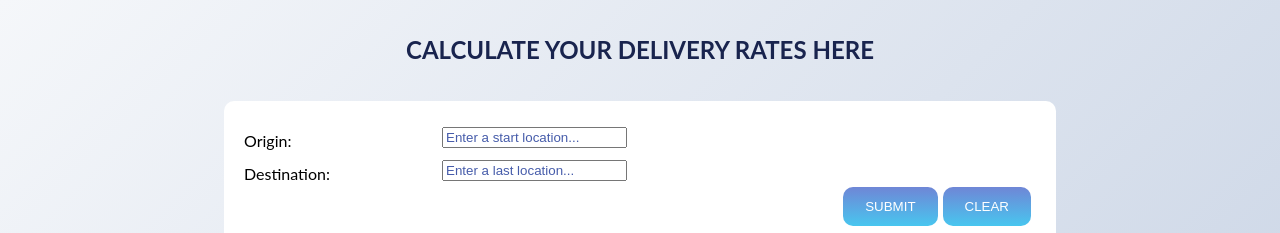
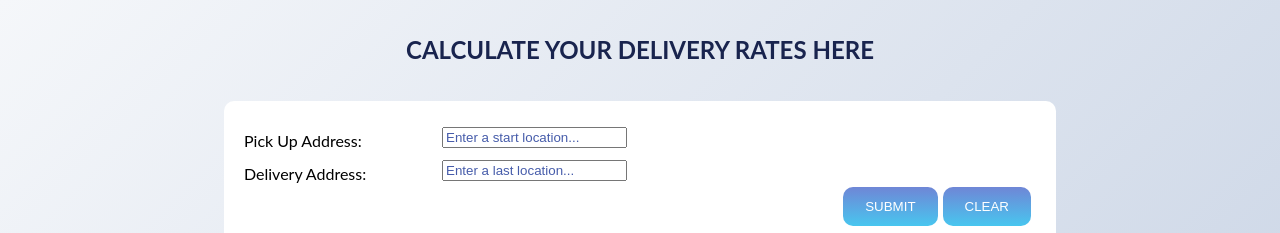
Before and after one commit to bonison1/mateng, a plain HTML site: page index.html in a window 1280 px wide. Shown: the top 233 px of the page. Drawn offline with nearby package versions, Linux system fonts and the light colour scheme; some packages are replaced by stand-ins of ours.

Commit message:
Update index.html

```diff
--- a/index.html
+++ b/index.html
@@ -19,7 +19,7 @@
             <!-- Location 1 -->
             <div class="row">
                 <div class="location-label">
-                    <label>Origin: </label>
+                    <label>Pick Up Address: </label>
                 </div>
                 <div class="location-input">
                     <input type="text" id="location-1" name="origin" placeholder="Enter a start location...">
@@ -28,7 +28,7 @@
             <!-- Location 2 -->
             <div class="row">
                 <div class="location-label">
-                    <label>Destination: </label>
+                    <label>Delivery Address: </label>
                 </div>
                 <div class="location-input">
                     <input type="text" id="location-2" name="destination" placeholder="Enter a last location...">
```
